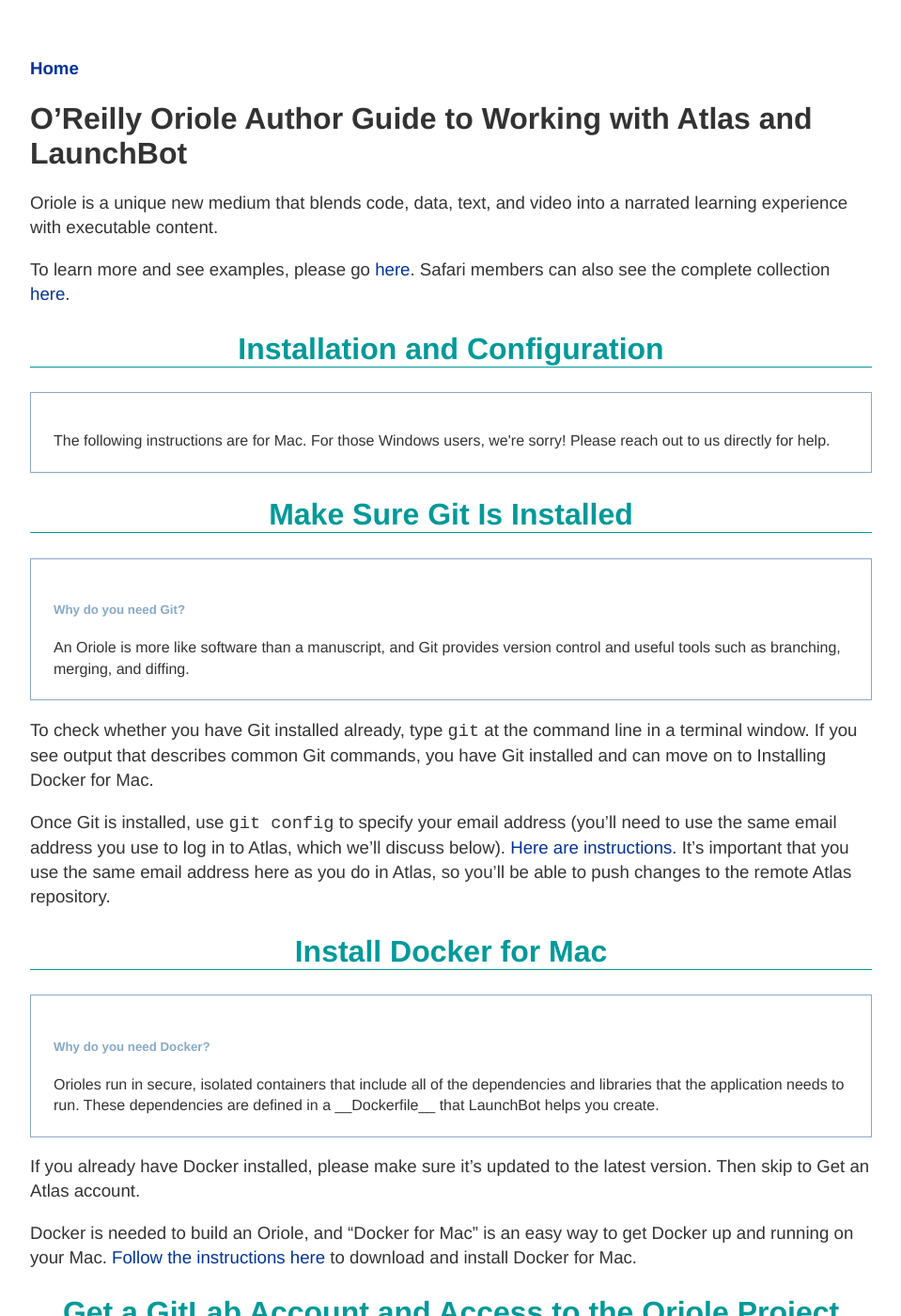
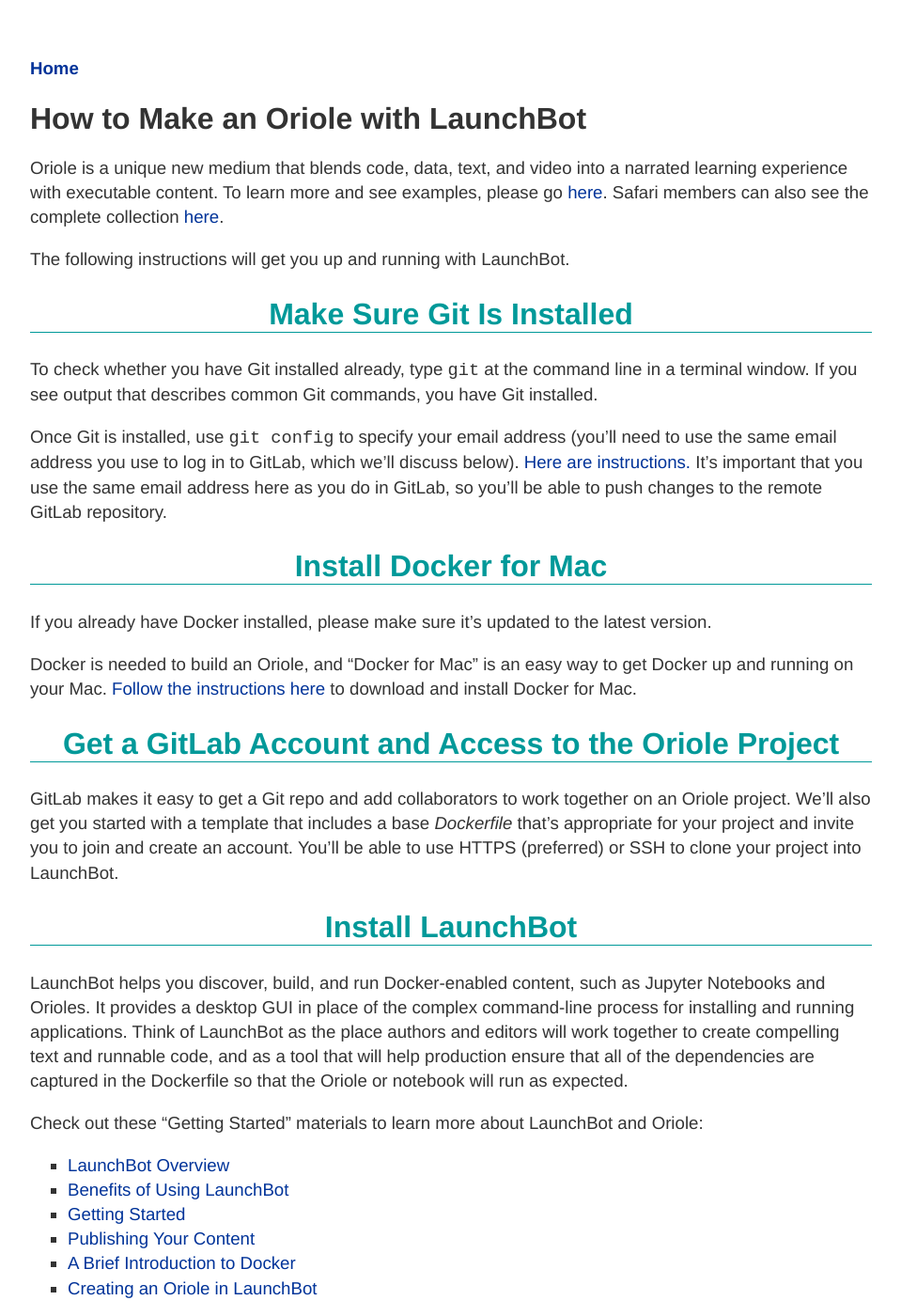
Before and after one commit to oreillymedia/production-resources, a Jekyll site: the page built from oriole/index.md, in a window 1280 px wide and 1400 px high. Shown: the whole window at 94% size, without its empty margins (160-1119 px from the left). Built offline with Jekyll 4.4.1, drawn with Linux system fonts in a browser that asks for light colours; some of the changed text lies outside the part shown.

Commit message:
fixing typos and such

```diff
--- a/oriole/index.md
+++ b/oriole/index.md
@@ -3,56 +3,31 @@
 title: Oriole Guidelines and Resources
 ---
 
-# O'Reilly Oriole Author Guide to Working with Atlas and LaunchBot
+# How to Make an Oriole with LaunchBot
 
-Oriole is a unique new medium that blends code, data, text, and video into a narrated learning experience with executable content.
+Oriole is a unique new medium that blends code, data, text, and video into a narrated learning experience with executable content. To learn more and see examples, please go <a href="http://www.oreilly.com/oriole/">here</a>. Safari members can also see the complete collection <a href="https://www.safaribooksonline.com/oriole/">here</a>.
 
-To learn more and see examples, please go <a href="http://www.oreilly.com/oriole/">here</a>. Safari members can also see the complete collection <a href="https://www.safaribooksonline.com/oriole/">here</a>.
-
-## Installation and Configuration
-
-<div data-type="note">
-  <p>The following instructions are for Mac. For those Windows users, we're sorry! Please reach out to us directly for help.</p>
-</div>
+The following instructions will get you up and running with LaunchBot.
 
 ## Make Sure Git Is Installed
 
-<div data-type="note">
-  <h5>Why do you need Git?</h5>
-  <p>An Oriole is more like software than a manuscript, and Git provides version control and useful tools such as branching, merging, and diffing.</p>
-</div>
+To check whether you have Git installed already, type `git` at the command line in a terminal window. If you see output that describes common Git commands, you have Git installed.
 
-To check whether you have Git installed already, type `git` at the command line in a terminal window. If you see output that describes common Git commands, you have Git installed and can move on to Installing Docker for Mac.
-
-Once Git is installed, use `git config` to specify your email address (you'll need to use the same email address you use to log in to Atlas, which we'll discuss below). [Here are instructions.](https://help.github.com/articles/setting-your-email-in-git/) It's important that you use the same email address here as you do in Atlas, so you'll be able to push changes to the remote Atlas repository.
+Once Git is installed, use `git config` to specify your email address (you'll need to use the same email address you use to log in to GitLab, which we'll discuss below). [Here are instructions.](https://help.github.com/articles/setting-your-email-in-git/) It's important that you use the same email address here as you do in GitLab, so you'll be able to push changes to the remote GitLab repository.
 
 ## Install Docker for Mac
 
-<div data-type="note">
-<h5>Why do you need Docker?</h5>
-  <p>Orioles run in secure, isolated containers that include all of the dependencies and libraries that the application needs to run. These dependencies are defined in a __Dockerfile__ that LaunchBot helps you create.</p>
-</div>
-
-If you already have Docker installed, please make sure it's updated to the latest version. Then skip to Get an Atlas account.
+If you already have Docker installed, please make sure it's updated to the latest version.
 
 Docker is needed to build an Oriole, and "Docker for Mac" is an easy way to get Docker up and running on your Mac. [Follow the instructions here](https://docs.docker.com/docker-for-mac/) to download and install Docker for Mac.
 
 ## Get a GitLab Account and Access to the Oriole Project
 
-<div data-type="note">
-  <h5>Why do you need GitLab?</h5>
-  <p>GitLab makes it easy to get a Git repo and also makes it easy to add collaborators to work together on an Oriole project. We'll also get you started with a template that includes a base __Dockerfile__ that's appropriate for your project.</p>
-</div>
-
-We'll prepare a repo with a starter Oriole template and send you an invitation join the GitLab project. You'll be able to use HTTPS (preferred) or SSH to clone your project into LaunchBot.
+GitLab makes it easy to get a Git repo and add collaborators to work together on an Oriole project. We'll also get you started with a template that includes a base *Dockerfile* that's appropriate for your project and invite you to join and create an account. You'll be able to use HTTPS (preferred) or SSH to clone your project into LaunchBot.
 
 ## Install LaunchBot
 
-<div data-type="note">
-  <h5>Why do I need to use LaunchBot?</h5>
-  <p>LaunchBot helps you discover, build, and run Docker-enabled content, such as Jupyter Notebooks and Orioles. It provides a desktop GUI in place of the complex command-line process for installing and running applications. Think of LaunchBot as the place authors and editors will work together to create compelling text and runnable code, and as a tool that will help production ensure that all of the dependencies are captured in the Dockerfile so that the Oriole or notebook will run as expected.
-</p>
-</div>
+LaunchBot helps you discover, build, and run Docker-enabled content, such as Jupyter Notebooks and Orioles. It provides a desktop GUI in place of the complex command-line process for installing and running applications. Think of LaunchBot as the place authors and editors will work together to create compelling text and runnable code, and as a tool that will help production ensure that all of the dependencies are captured in the Dockerfile so that the Oriole or notebook will run as expected.
 
 Check out these “Getting Started” materials to learn more about LaunchBot and Oriole:
 
```
